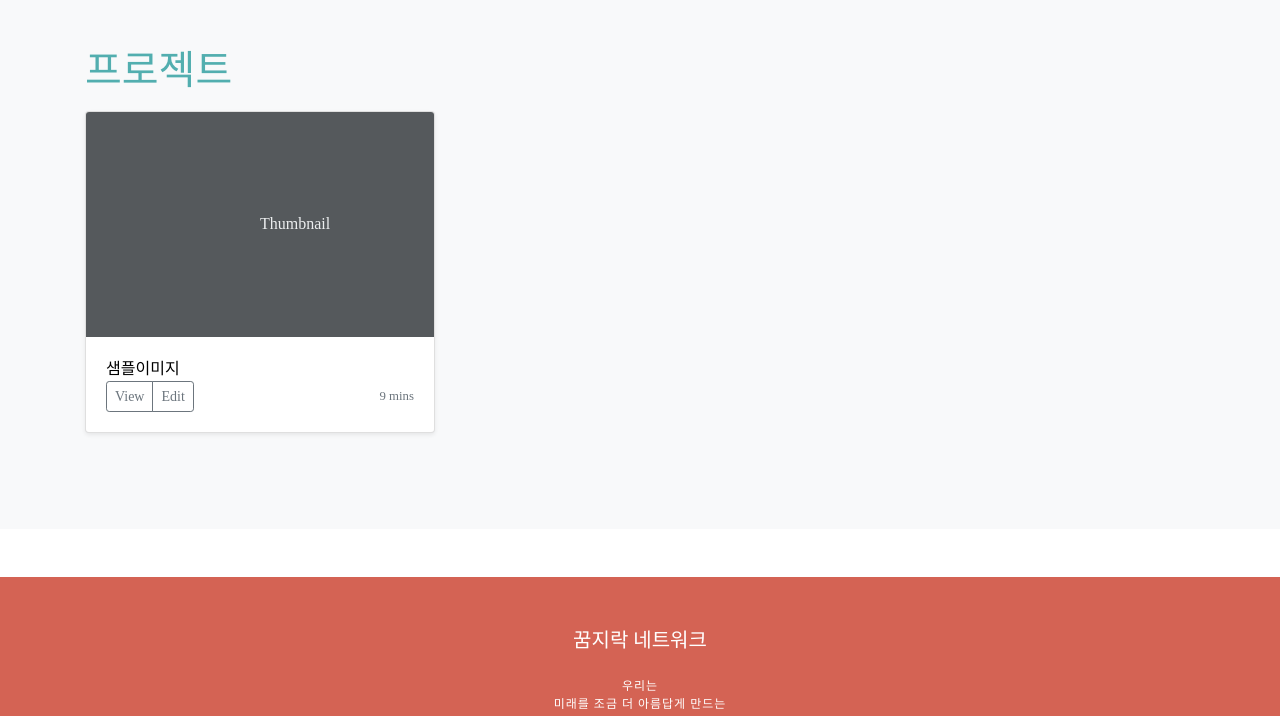
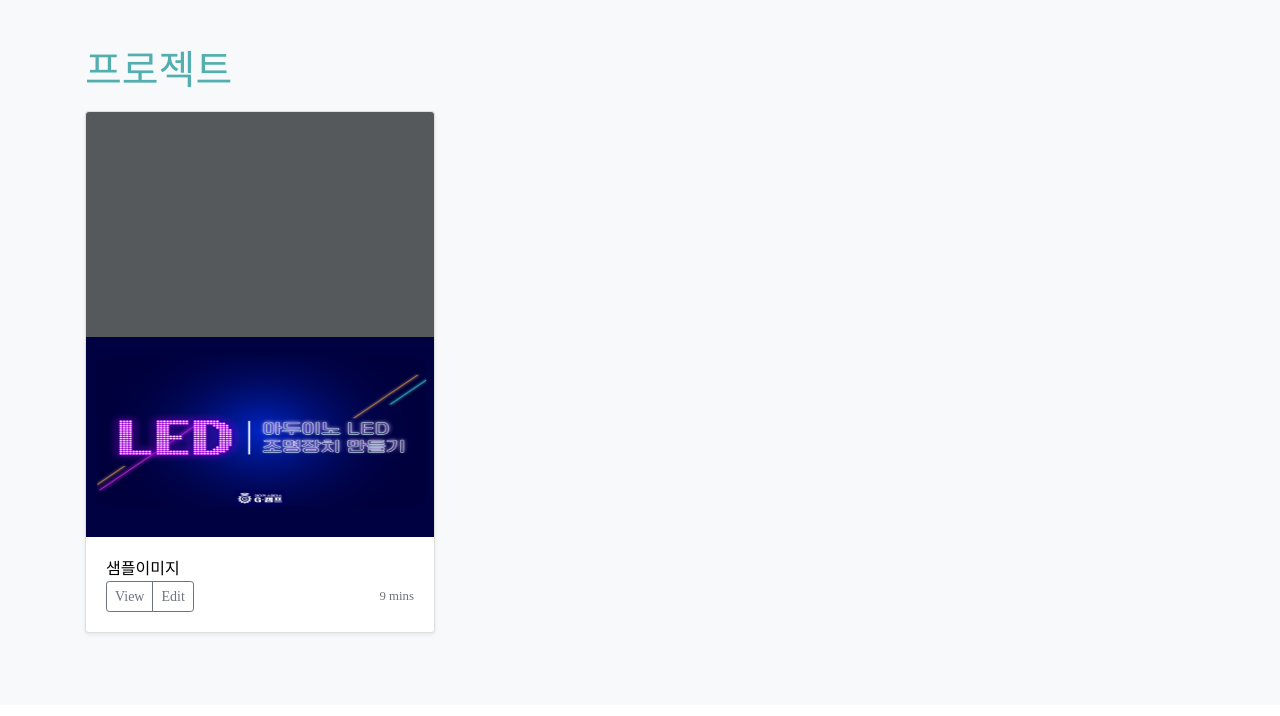
Before and after one commit to GJRProject/ggumjirak, a Django app: page /project/ in a window 1280 px wide. Shown: the part 121-837 px from the top of the page. Run offline with Django 3.2, Linux system fonts and the light colour scheme; data comes from the database, SQL or seed files in the repository; some libraries are stand-ins or nearby versions; some web fonts are replaced.

Commit message:
Update project.html
갤러리 썸네일 표시 테스트

```diff
--- a/project/community/templates/project.html
+++ b/project/community/templates/project.html
@@ -10,7 +10,7 @@
                     {% for list in postlist %}
                     <div class="col-md-4">
                       <div class="card mb-4 shadow-sm">
-                        <svg class="bd-placeholder-img card-img-top" width="100%" height="225" xmlns="http://www.w3.org/2000/svg" preserveAspectRatio="xMidYMid slice" focusable="false" role="img" aria-label="Placeholder: Thumbnail"><title>Placeholder</title><rect width="100%" height="100%" fill="#55595c"/><text x="50%" y="50%" fill="#eceeef" dy=".3em">Thumbnail</text></svg>
+                        <svg class="bd-placeholder-img card-img-top" width="100%" height="225" xmlns="http://www.w3.org/2000/svg" preserveAspectRatio="xMidYMid slice" focusable="false" role="img" aria-label="Placeholder: Thumbnail"><title>Placeholder</title><rect width="100%" height="100%" fill="#55595c"><a href="{{list.pk}}/" style='color:black'><img src = "{{list.mainphoto.url}}" alt="" height="200"></a></rect></svg>
                         <div class="card-body">
                           <a class="card-text mb-4" href="{{list.pk}}/" style='color:black'>{{list.postname}}</a>
                           <div class="d-flex justify-content-between align-items-center">
@@ -27,7 +27,7 @@
                 </div>
             <table>
                     <ul>
-                        <li><a href="{{list.pk}}/" style='color:black'><img src = "{{list.mainphoto.url}}" alt="" height="200"></a></li>
+                        <li></li>
                     </ul>
                 </table>
         </div>
```
